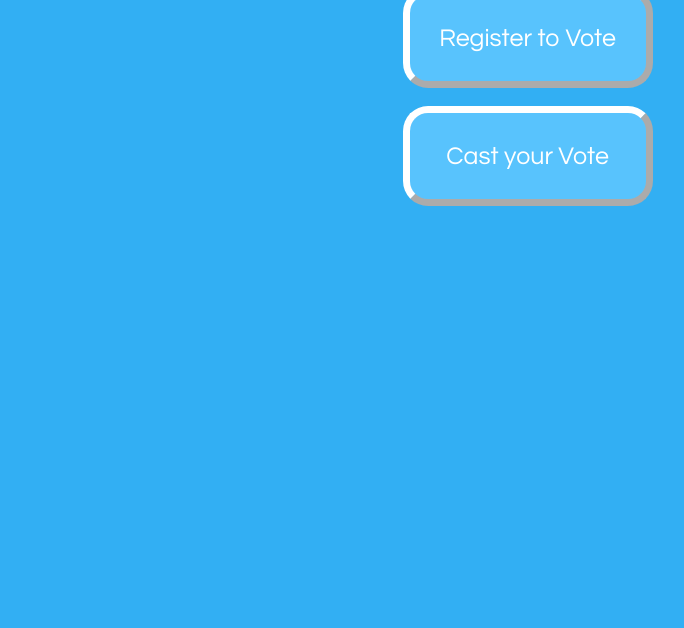
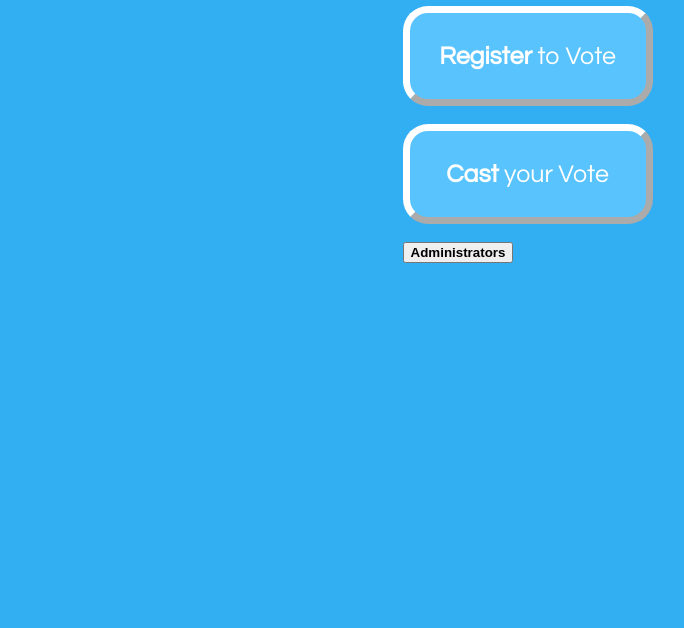
Before and after one commit to WallSmacker8555/CryptoCast, a website: page frontend/index.html in a window 1280 px wide. Shown: the part 172-800 px from the top of the page, without its empty margins (111-795 px from the left). Drawn offline with Linux system fonts and the light colour scheme.

Commit message:
finished home page

```diff
--- a/frontend/index.html
+++ b/frontend/index.html
@@ -2,22 +2,31 @@
 <html lang="en">
     <head>
         <meta charset="UTF-8">
+        <meta name="viewport" content="width=device-width, initial-scale=1.0">
         <title>CryptoCast</title>
         <link rel="stylesheet" href="styles.css">
+        <link rel="icon" type="image/x-icon" href="../img/favicon.ico">
     </head>
     <body>
         <div>
-            <img src="../img/CryptoCastLogo.png" class = "logo">
+            <img src="../img/CryptoCastLogo.png" class="logo">
+            <br><br>
             <div class="button">
                 <form action="registration.html">
                     <button type="submit" class="reg_but">
-                        Register to Vote
+                        <strong>Register</strong> to Vote
                     </button>
                 </form>
                 <br>
                 <form action="vote.html">
                     <button type="submit" class="vote_but">
-                        Cast your Vote
+                        <strong>Cast</strong> your Vote
+                    </button>
+                </form>
+                <br>
+                <form action="admin.html">
+                    <button type="submit" class="admin_but">
+                        <strong>Administrators</strong>
                     </button>
                 </form>
             </div>
```
